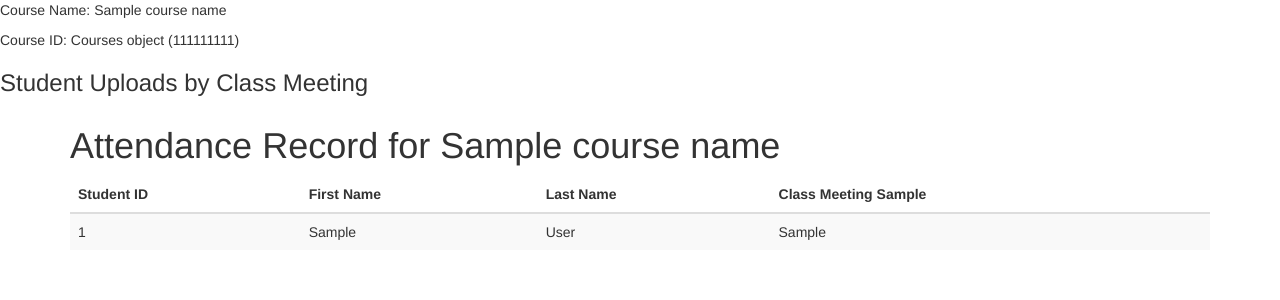
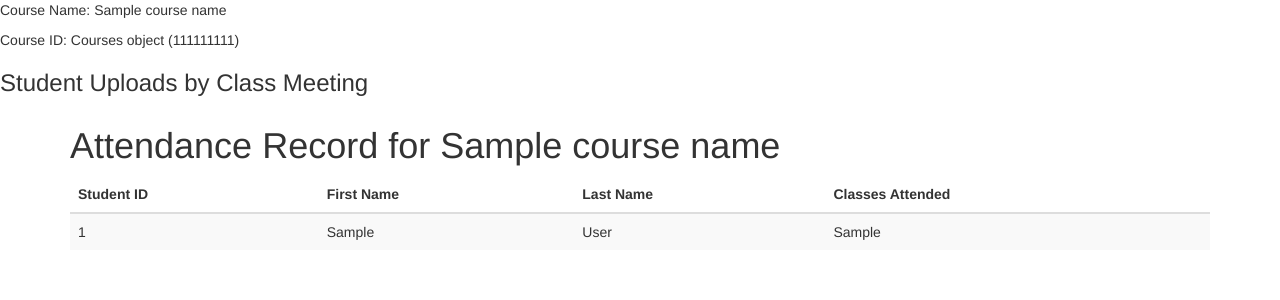
Before and after one commit to CMSC-13600-Data-Engineering/CMSC13600_Hitchings_Taylor, a Django app: template attendancechimp/templates/student.html in a window 1280 px wide. Shown: the top 300 px of the page. Run offline with Django 4.2, Linux system fonts and the light colour scheme; data comes from the database, SQL or seed files in the repository; the template is opened without the code that fills it: values that come from a table or form of the project are taken from there, most other values are stand-ins (such as "Sample title", 1, 10 or a date in 2020).

Commit message:
Update student.html

```diff
--- a/attendancechimp/templates/student.html
+++ b/attendancechimp/templates/student.html
@@ -14,9 +14,7 @@
         <th>Student ID</th>
         <th>First Name</th>
         <th>Last Name</th>
-        {% for i in class_instances %}
-        <th>Class Meeting {{ i }}</th>
-        {% endfor %}
+        <th>Classes Attended</th>
       </tr>
     </thead>
     <tbody>
@@ -25,9 +23,7 @@
         <td>{{ student.studentid }}</td>
         <td>{{ student.first_name }}</td>
         <td>{{ student.last_name }}</td>
-        {% for i in class_instances %}
-        <td>{{ student.classmeeting1}}</td>
-        {% endfor %}
+        <td>{{student.classes_attended}}</td>
       </tr>
       {% endfor %}
     </tbody>
```
